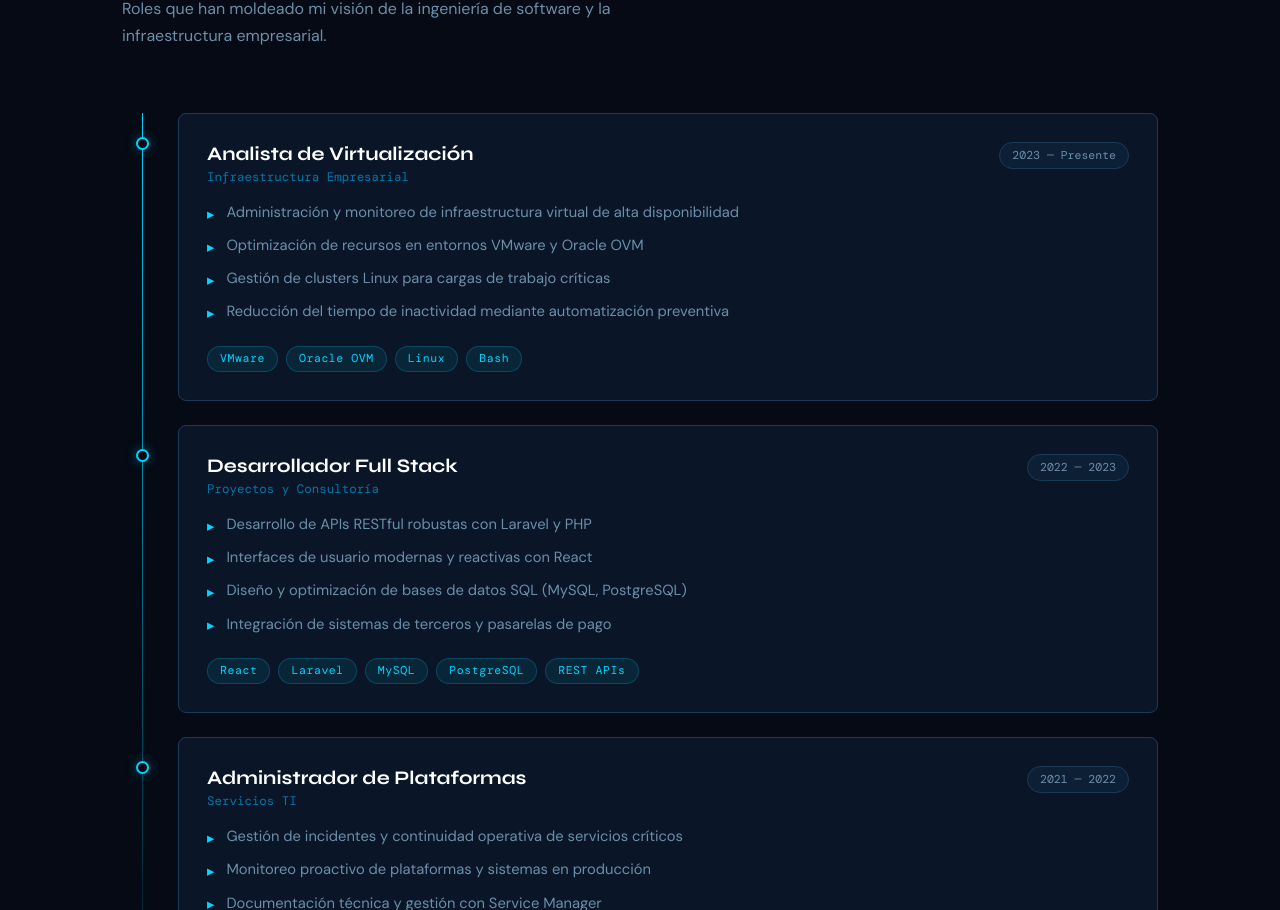
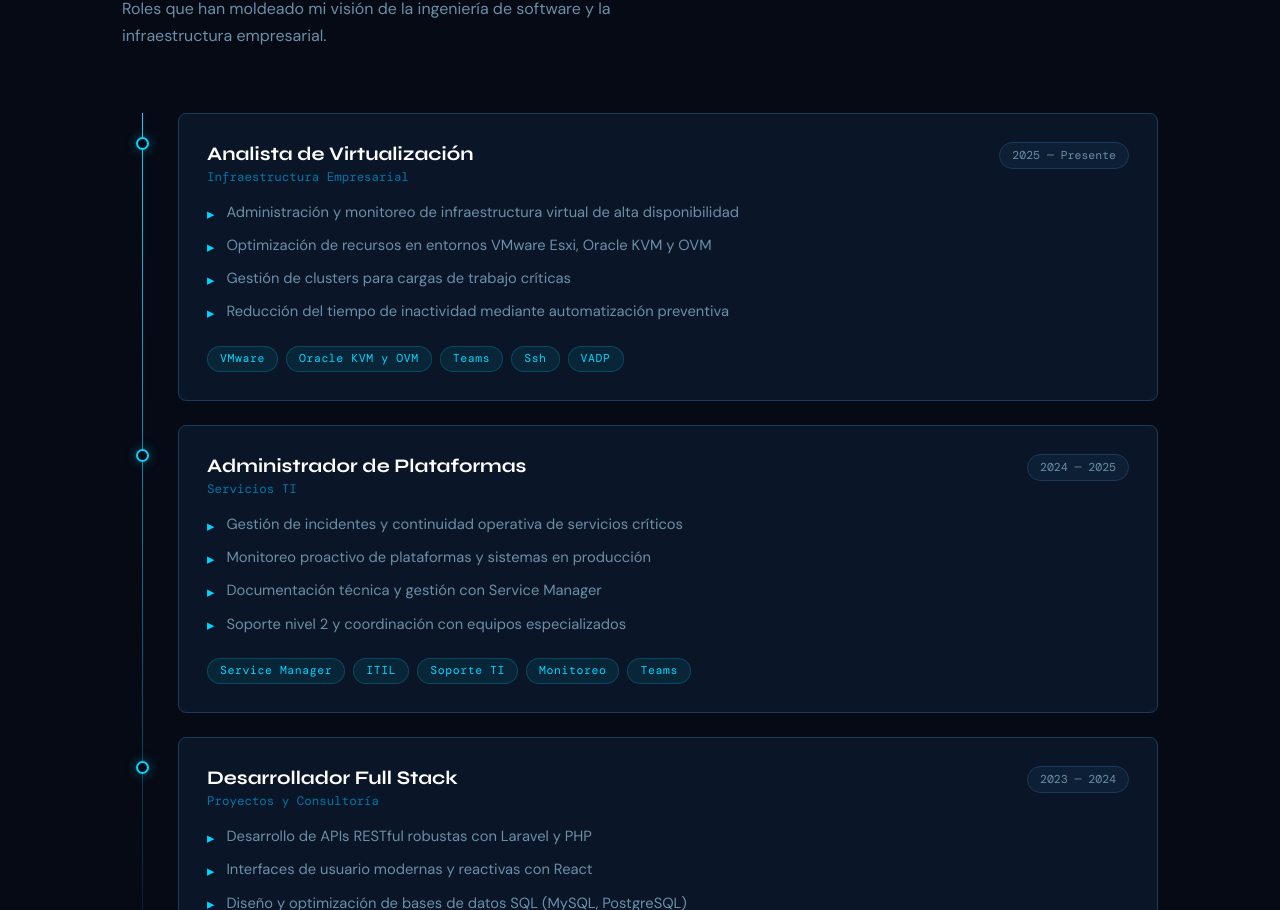
Before and after one commit to RyanHdez27/Portafolio, a React (Create React App) app: page / in a window 1280 px wide. Shown: the part 1890-2800 px from the top of the page. Built offline with nearby package versions, Linux system fonts and the light colour scheme; a web font is replaced by a local one.

Commit message:
Ajustes de portafolio

```diff
--- a/src/App.js
+++ b/src/App.js
@@ -38,8 +38,8 @@ const DATA = {
     name: "Ryan Hernandez",
     location: "Bogotá, Colombia",
     email: "ryan.hdez27@gmail.com",
-    linkedin: "https://linkedin.com/in/ryan-hernandez",
-    github: "https://github.com/ryan-hernandez",
+    linkedin: "https://www.linkedin.com/in/ryanhdez",
+    github: "https://github.com/RyanHdez27",
     title: "Ingeniero de Software",
     subtitle: "Analista de Virtualización · Desarrollador Full Stack",
     bio: "Construyo infraestructuras robustas y aplicaciones escalables en la intersección del desarrollo de software, la virtualización empresarial y la automatización con inteligencia artificial.",
@@ -50,19 +50,31 @@ const DATA = {
     {
       role: "Analista de Virtualización",
       company: "Infraestructura Empresarial",
-      period: "2023 — Presente",
+      period: "2025 — Presente",
       items: [
         "Administración y monitoreo de infraestructura virtual de alta disponibilidad",
-        "Optimización de recursos en entornos VMware y Oracle OVM",
-        "Gestión de clusters Linux para cargas de trabajo críticas",
+        "Optimización de recursos en entornos VMware Esxi, Oracle KVM y OVM",
+        "Gestión de clusters para cargas de trabajo críticas",
         "Reducción del tiempo de inactividad mediante automatización preventiva",
       ],
-      tech: ["VMware", "Oracle OVM", "Linux", "Bash"],
+      tech: ["VMware", "Oracle KVM y OVM", "Teams", "Ssh", "VADP"],
+    },
+    {
+    role: "Administrador de Plataformas",
+      company: "Servicios TI",
+      period: "2024 — 2025",
+      items: [
+        "Gestión de incidentes y continuidad operativa de servicios críticos",
+        "Monitoreo proactivo de plataformas y sistemas en producción",
+        "Documentación técnica y gestión con Service Manager",
+        "Soporte nivel 2 y coordinación con equipos especializados",
+      ],
+      tech: ["Service Manager", "ITIL", "Soporte TI", "Monitoreo", "Teams"],
     },
     {
       role: "Desarrollador Full Stack",
       company: "Proyectos y Consultoría",
-      period: "2022 — 2023",
+      period: "2023 — 2024",
       items: [
         "Desarrollo de APIs RESTful robustas con Laravel y PHP",
         "Interfaces de usuario modernas y reactivas con React",
@@ -71,18 +83,6 @@ const DATA = {
       ],
       tech: ["React", "Laravel", "MySQL", "PostgreSQL", "REST APIs"],
     },
-    {
-      role: "Administrador de Plataformas",
-      company: "Servicios TI",
-      period: "2021 — 2022",
-      items: [
-        "Gestión de incidentes y continuidad operativa de servicios críticos",
-        "Monitoreo proactivo de plataformas y sistemas en producción",
-        "Documentación técnica y gestión con Service Manager",
-        "Soporte nivel 2 y coordinación con equipos especializados",
-      ],
-      tech: ["Service Manager", "ITIL", "Soporte TI", "Monitoreo"],
-    },
   ],
 
   techStack: [
@@ -90,31 +90,31 @@ const DATA = {
       category: "Frontend",
       icon: "⬡",
       color: "#00d4ff",
-      items: ["React", "HTML5", "CSS3", "JavaScript"],
+      items: ["React", "HTML5", "Tailwind", "JavaScript"],
     },
     {
       category: "Backend",
       icon: "◈",
       color: "#00ffaa",
-      items: ["Node.js", "Laravel", "Python", "APIs REST"],
+      items: ["Node.js", "Php", "Python", "APIs REST"],
     },
     {
       category: "Bases de Datos",
       icon: "◉",
       color: "#ff6b35",
-      items: ["PostgreSQL", "MySQL"],
+      items: ["PostgreSQL", "MySQL", "SQLServer"],
     },
     {
       category: "Data & BI",
       icon: "◆",
       color: "#a78bfa",
-      items: ["Power BI", "Excel", "Apache Spark"],
+      items: ["Power BI", "Python", "Apache Spark"],
     },
     {
       category: "Infraestructura",
       icon: "▣",
       color: "#fbbf24",
-      items: ["VMware", "Oracle OVM", "Linux"],
+      items: ["VMware", "Oracle", "Linux", "Windows"],
     },
     {
       category: "Herramientas",
```
Also changed, not shown: 1 other file (tests, documents, lock files or other folders).
